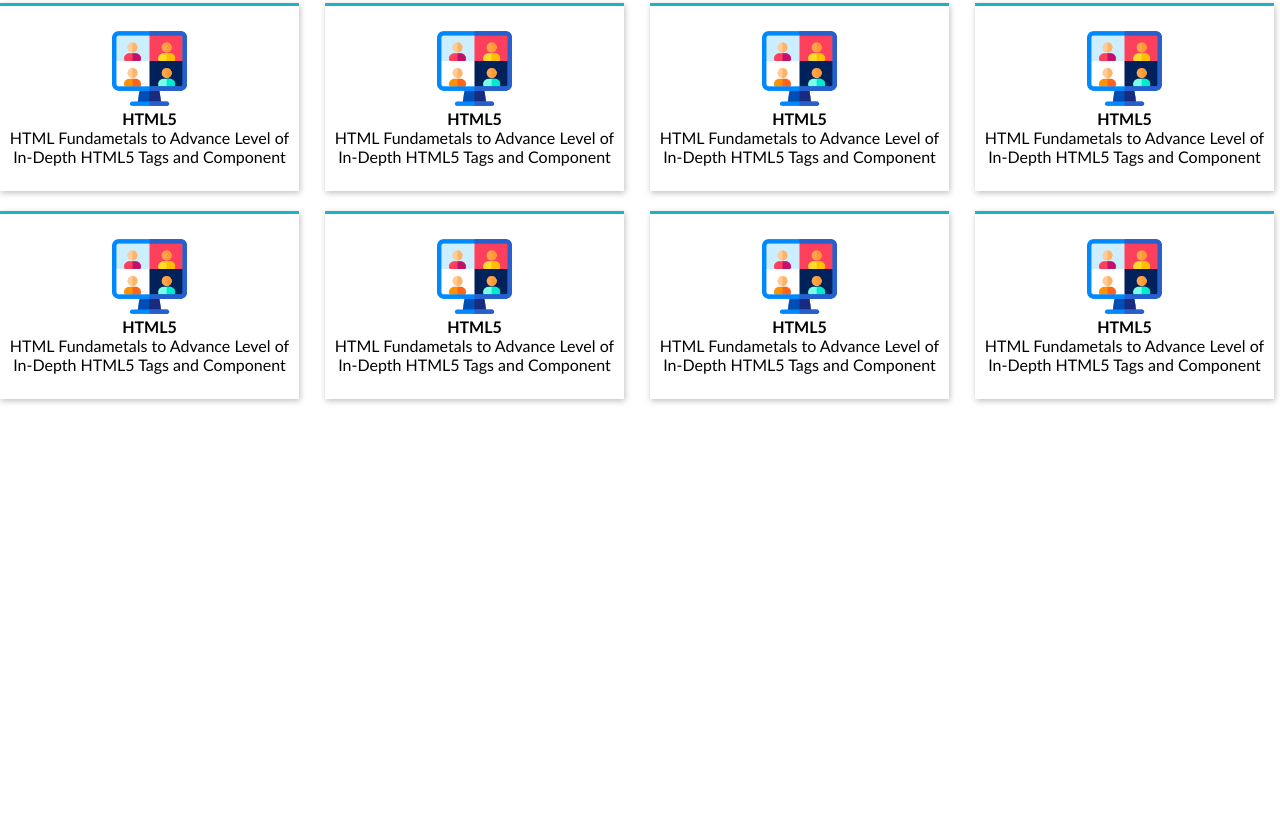
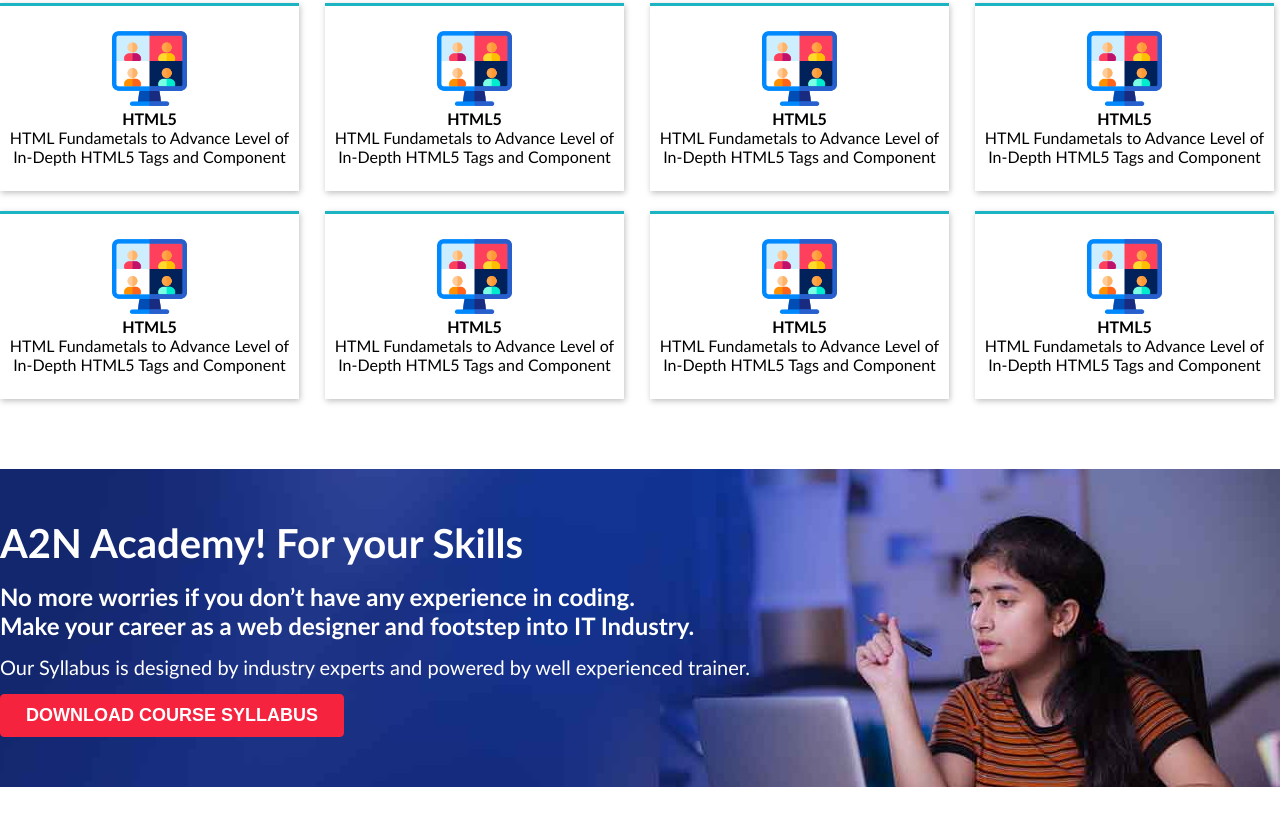
Before and after one commit to charan1922/html-static-site, a plain HTML site: page index.html in a window 1280 px wide. Shown: the part 1121-1946 px from the top of the page. Before the commit the page ends 1590 px from the top, so only its background shows below. Drawn offline with Linux system fonts and the light colour scheme.

Commit message:
add section

```diff
--- a/css/styles.css
+++ b/css/styles.css
@@ -195,3 +195,25 @@ section {
 .course-container img {
   width: 75px;
 }
+
+.call-to-action {
+  background-image: url(../images/call-to-action-bg.jpg);
+  padding: 50px 0;
+  color: #fff;
+  background-position: right top;
+  margin-bottom: 50px;
+}
+
+.call-to-action h1 {
+  margin-bottom: 15px;
+  font-size: 40px;
+}
+.call-to-action h2 {
+  margin-bottom: 15px;
+}
+.call-to-action p {
+  margin-bottom: 15px;
+}
+.call-to-action p {
+  font-size: 20px;
+}
--- a/index.html
+++ b/index.html
@@ -209,5 +209,25 @@
         </div>
       </div>
     </section>
+
+    <section class="call-to-action">
+      <div class="container">
+        <h1>A2N Academy! For your Skills</h1>
+        <h2>
+          No more worries if you don’t have any experience in coding. <br />
+          Make your career as a web designer and footstep into IT Industry.
+        </h2>
+        <p>
+          Our Syllabus is designed by industry experts and powered by well
+          experienced trainer.
+        </p>
+
+        <input
+          type="button"
+          value="download course syllabus"
+          class="btn-style"
+        />
+      </div>
+    </section>
   </body>
 </html>
```
Also changed, not shown: images/call-to-action-bg.jpg (added).
